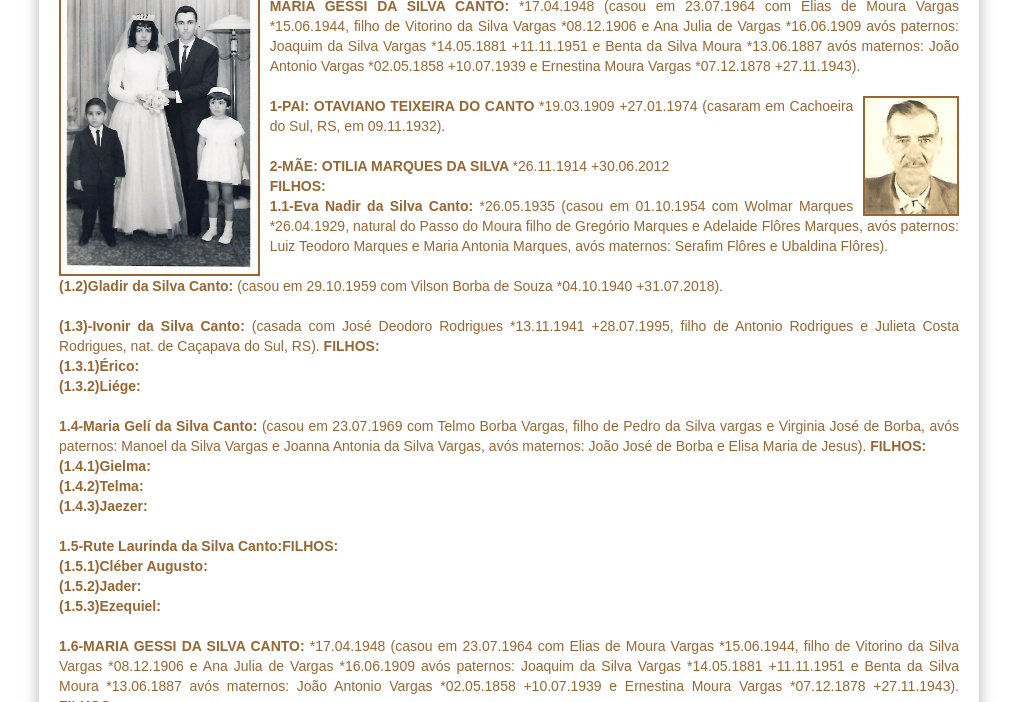
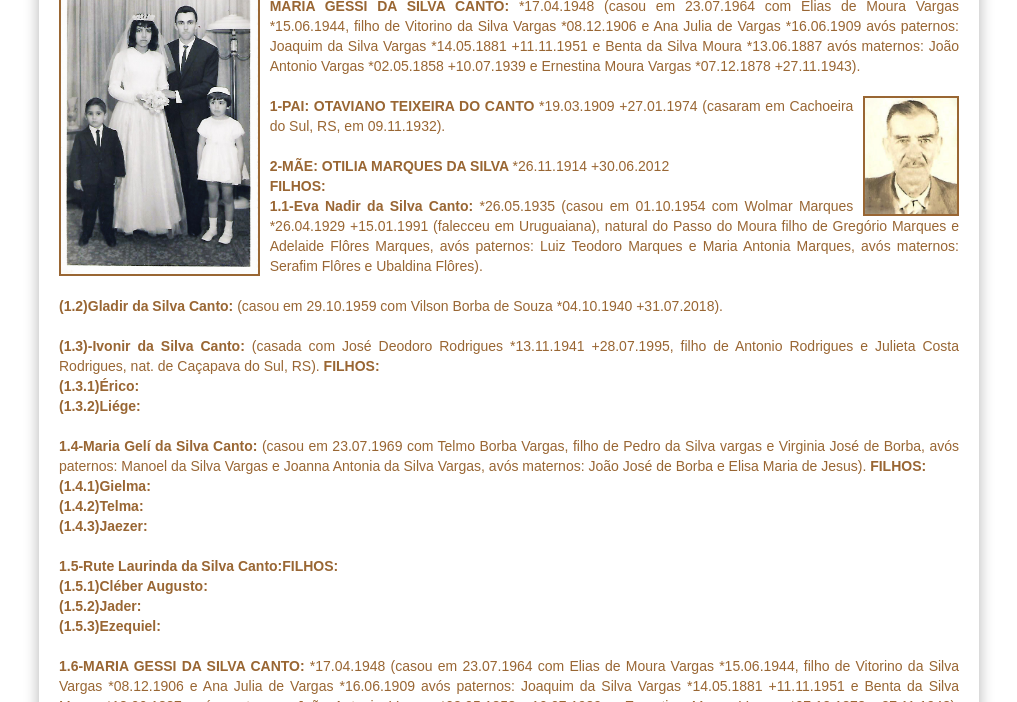
Before and after one commit to claudiovargas1955/claudiovargas1955.github.io, a Jekyll site: the page built from _pages/genealogia-da-familia-teixeira-do-canto.html, in a window 1280 px wide and 900 px high, scrolled down 944 px, cut to the strip 62-764 px from the top of the window. Shown: the whole strip, without its empty margins (131-1148 px from the left). Built offline with Jekyll 4.4.1, drawn with Linux system fonts in a browser that asks for light colours; some web fonts are replaced.

Commit message:
Update genealogia-da-familia-teixeira-do-canto.html

```diff
--- a/_pages/genealogia-da-familia-teixeira-do-canto.html
+++ b/_pages/genealogia-da-familia-teixeira-do-canto.html
@@ -80,9 +80,9 @@ Moura *13.06.1887 avós maternos: João Antonio Vargas *02.05.1858 +10.07.1939 e
 
 <b>2-MÃE: OTILIA MARQUES DA SILVA </b>*26.11.1914 +30.06.2012<br>
 <b>FILHOS:</b><br>
-<b>1.1-Eva Nadir da Silva Canto:</b> *26.05.1935 (casou em 01.10.1954 com Wolmar Marques *26.04.1929, natural do Passo do Moura  filho
-de Gregório Marques e Adelaide Flôres Marques, avós paternos: Luiz Teodoro Marques e Maria Antonia Marques, avós maternos: Serafim
-Flôres e Ubaldina Flôres). <br><br>
+<b>1.1-Eva Nadir da Silva Canto:</b> *26.05.1935 (casou em 01.10.1954 com Wolmar Marques *26.04.1929 +15.01.1991 (falecceu em Uruguaiana), natural do Passo do Moura
+filho de Gregório Marques e Adelaide Flôres Marques, avós paternos: Luiz Teodoro Marques e Maria Antonia Marques, avós maternos: Serafim Flôres e Ubaldina Flôres).
+<br><br>
 
 <b>(1.2)Gladir da Silva Canto: </b>(casou em 29.10.1959 com Vilson Borba de Souza *04.10.1940 +31.07.2018). <br><br>
 
```
